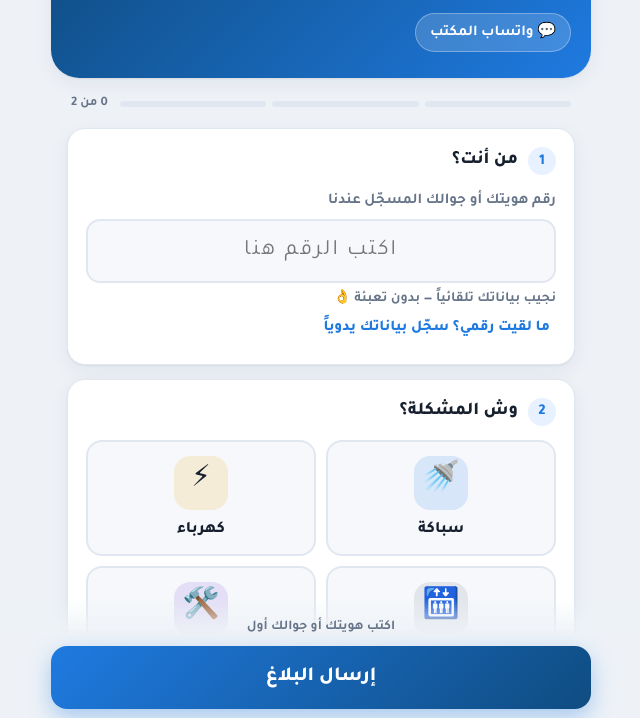
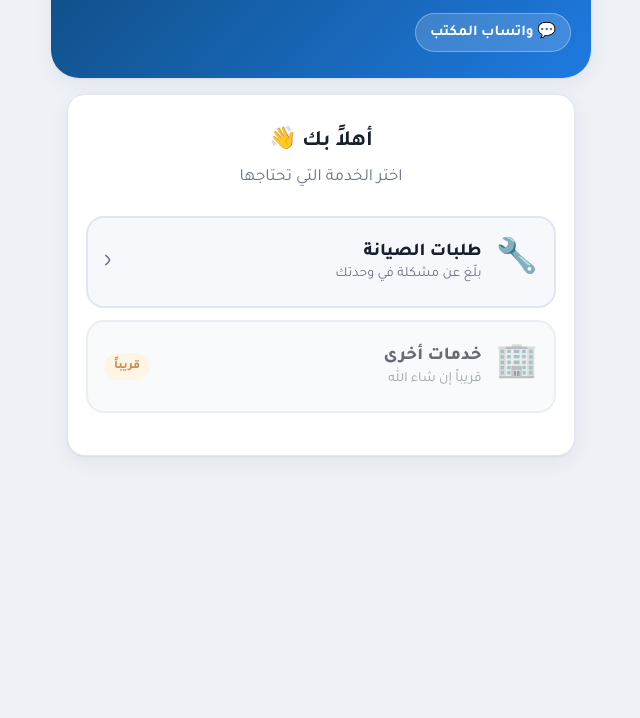
Before and after one commit to aljulsioffice-maint/maintenance, a plain HTML site: page index.html in a window 1280 px wide. Shown: the part 77-795 px from the top of the page, without its empty margins (319-959 px from the left). Drawn offline with Linux system fonts and the light colour scheme.

Commit message:
Update index.html

```diff
--- a/index.html
+++ b/index.html
@@ -27,6 +27,27 @@
   body { font-family: 'Tajawal', 'Segoe UI', Tahoma, sans-serif; font-size: 17px; line-height: 1.55; }
   .hidden { display: none !important; }
   .wrap { max-width: 540px; margin: 0 auto; padding: 0 16px 120px; }
+
+  /* ===== شاشة البداية ===== */
+  .service-btn {
+    display: flex; align-items: center; gap: 14px; width: 100%;
+    padding: 18px 16px; margin-bottom: 12px; text-align: start;
+    background: var(--field); border: 2px solid var(--line); border-radius: 18px;
+    font: inherit; color: var(--text); cursor: pointer;
+    transition: border-color .15s, transform .1s, background .15s;
+  }
+  .service-btn:hover { border-color: var(--accent); }
+  .service-btn:active { transform: scale(.98); }
+  .service-btn .ic { font-size: 34px; flex: none; }
+  .service-btn .tx { flex: 1; line-height: 1.4; }
+  .service-btn .tx b { display: block; font-size: 18px; font-weight: 800; }
+  .service-btn .tx small { display: block; color: var(--muted); font-size: 14px; }
+  .service-btn .ar { font-size: 26px; color: var(--muted); }
+  .service-btn.soon { opacity: .65; cursor: not-allowed; }
+  .service-btn .badge {
+    background: var(--warn-soft); color: var(--warn);
+    font-size: 12px; font-weight: 800; padding: 4px 10px; border-radius: 999px;
+  }
 
   /* ===== الشريط العلوي ===== */
   .hero { margin: 0 -16px 16px; padding: 22px 20px 26px; color: #fff; border-radius: 0 0 28px 28px;
@@ -65,7 +86,6 @@
   textarea { min-height: 92px; resize: vertical; }
   .row2 { display: grid; grid-template-columns: 1fr 1fr; gap: 12px; }
 
-  /* ملخص الملف المحفوظ */
   .prof { display: flex; align-items: center; gap: 12px; background: var(--accent-soft); border-radius: 14px; padding: 12px 14px; }
   .prof .av { width: 42px; height: 42px; border-radius: 50%; background: var(--accent); color: #fff; display: grid; place-items: center; font-size: 20px; font-weight: 800; flex: none; }
   .prof .tx { flex: 1; min-width: 0; line-height: 1.35; }
@@ -80,7 +100,6 @@
   .ubtn small { display: block; color: var(--muted); font-weight: 500; }
   select.sel { width: 100%; font: inherit; font-size: 18px; padding: 13px 14px; border: 2px solid var(--line); border-radius: 14px; background: var(--field); color: var(--text); outline: none; }
   .fld.bad select.sel { border-color: var(--danger); background: var(--danger-soft); }
-  /* أنواع المشكلة */
   .types { display: grid; grid-template-columns: repeat(2, 1fr); gap: 10px; }
   .type { --c: var(--accent); position: relative; border: 2px solid var(--line); border-radius: 16px; background: var(--field); padding: 14px 6px 12px;
     text-align: center; cursor: pointer; font: inherit; font-size: 16px; font-weight: 800; color: var(--text); transition: transform .1s, border-color .15s, background .15s; }
@@ -95,7 +114,6 @@
   .chip { flex: none; border: 1.5px solid var(--line); background: var(--card); color: var(--text); border-radius: 999px; padding: 7px 14px; font: inherit; font-size: 15px; font-weight: 700; cursor: pointer; }
   .chip:active { background: var(--accent-soft); }
 
-  /* طارئ */
   .urgent { display: flex; align-items: center; gap: 12px; margin-top: 16px; padding: 12px 14px; border-radius: 14px; border: 2px solid var(--line); cursor: pointer; font-weight: 800; }
   .urgent input { display: none; }
   .urgent .sw { width: 48px; height: 28px; border-radius: 99px; background: var(--line); position: relative; flex: none; transition: background .2s; }
@@ -105,7 +123,6 @@
   .urgent.on .sw::after { inset-inline-end: 23px; }
   .urgent small { display: block; font-weight: 500; color: var(--muted); font-size: 13px; }
 
-  /* الوسائط */
   .stars { display: flex; gap: 4px; margin: 8px 0; }
   .star { border: 0; background: none; font-size: 32px; color: #e0a800; padding: 0 2px; line-height: 1; }
   .tabs2 { display: flex; gap: 8px; margin-bottom: 12px; }
@@ -126,7 +143,6 @@
   .thumb button { position: absolute; top: 4px; left: 4px; width: 26px; height: 26px; border-radius: 50%; border: 0; background: rgba(0,0,0,.7); color: #fff; font-size: 14px; line-height: 26px; padding: 0; cursor: pointer; }
   .hint { color: var(--muted); font-size: 13.5px; margin-top: 8px; }
 
-  /* شريط الإرسال الثابت */
   .barfix { position: fixed; inset-inline: 0; bottom: 0; z-index: 6; background: linear-gradient(to top, var(--bg) 70%, transparent); padding: 18px 16px 14px; }
   .barfix .in { max-width: 540px; margin: 0 auto; }
   .subhint { text-align: center; font-size: 13.5px; color: var(--muted); font-weight: 700; margin-bottom: 8px; min-height: 18px; }
@@ -135,7 +151,6 @@
   .submit:active { transform: translateY(1px); }
   .submit:disabled { opacity: .6; box-shadow: none; }
   .err { background: var(--danger-soft); color: var(--danger); border-radius: 14px; padding: 12px 14px; margin-bottom: 14px; font-weight: 800; display: none; }
-  /* مخفي بلا إزاحة يسار (الإزاحة في صفحة عربية RTL تسبب تمرير أفقي) */
   .hp { position: absolute; width: 1px; height: 1px; overflow: hidden; opacity: 0; pointer-events: none; clip-path: inset(50%); }
   .overlay { position: fixed; inset: 0; background: rgba(8, 16, 28, .6); display: none; align-items: center; justify-content: center; z-index: 20; padding: 16px; backdrop-filter: blur(3px); }
   .overlay .box { background: var(--card); border-radius: 22px; padding: 26px; width: 100%; max-width: 340px; text-align: center; margin: 0; }
@@ -144,7 +159,6 @@
   .bar { height: 10px; background: var(--line); border-radius: 99px; overflow: hidden; margin-top: 14px; }
   .bar i { display: block; height: 100%; width: 0; background: var(--accent); transition: width .3s; border-radius: 99px; }
 
-  /* تم الاستلام */
   .done { text-align: center; padding: 28px 18px 22px; }
   .tick { width: 84px; height: 84px; border-radius: 50%; background: var(--ok); margin: 0 auto 14px; display: grid; place-items: center; animation: pop .45s cubic-bezier(.2,1.4,.4,1); }
   .tick svg { width: 44px; height: 44px; stroke: #fff; stroke-width: 5; fill: none; stroke-linecap: round; stroke-linejoin: round; stroke-dasharray: 60; stroke-dashoffset: 60; animation: dr .5s .25s forwards; }
@@ -161,7 +175,6 @@
     font: inherit; font-weight: 800; font-size: 17px; margin-top: 10px; cursor: pointer; color: var(--text); text-decoration: none; }
   .btn2.wa { background: #25d366; border-color: #25d366; color: #fff; }
 
-  /* طلباتي */
   .req { border-inline-start: 6px solid var(--accent); }
   .req.s-done { border-inline-start-color: var(--ok); }
   .req.s-rej { border-inline-start-color: var(--danger); }
@@ -183,13 +196,17 @@
   .box.ask textarea { margin-top: 8px; min-height: 70px; }
   .box .submit { font-size: 17px; padding: 12px; margin-top: 8px; box-shadow: none; }
 
-  /* الحارس */
   .gdisp { font-size: 50px; font-weight: 900; text-align: center; margin: 12px 0 4px; min-height: 72px; background: #eef3ff; color: #123; border-radius: 18px; padding: 6px; }
   .keypad { display: grid; grid-template-columns: repeat(3, 1fr); gap: 10px; margin-top: 10px; }
   .keypad button { font: inherit; font-size: 32px; padding: 14px 0; border-radius: 16px; border: 2px solid #d4dbe7; background: #fff; color: #123; font-weight: 800; }
   .keypad button:active { background: #dbe6ff; }
   #gKinds .type .ic { width: auto; min-width: 70px; height: 70px; padding: 0 12px; white-space: nowrap; font-size: 32px; }
   #gKinds .type { font-size: 17px; }
+
+  /* زر الرجوع للرئيسية */
+  .back-home { display:inline-flex; align-items:center; gap:6px; background: var(--field); border: 1px solid var(--line);
+    color: var(--muted); border-radius: 999px; padding: 6px 12px; font: inherit; font-size: 14px; font-weight: 700; cursor: pointer; margin-bottom: 10px; }
+  .back-home:active { background: var(--accent-soft); color: var(--accent); }
 </style>
 </head>
 <body>
@@ -206,8 +223,35 @@
     </div>
   </header>
 
+  <!-- ===== شاشة البداية: اختيار الخدمة ===== -->
+  <div id="landingView">
+    <div class="card" style="text-align:center; padding: 30px 18px;">
+      <h2 style="font-size: 22px; margin: 0 0 6px;">أهلاً بك 👋</h2>
+      <p style="color: var(--muted); margin: 0 0 24px;">اختر الخدمة التي تحتاجها</p>
+
+      <button class="service-btn" onclick="showService('maint')">
+        <span class="ic">🔧</span>
+        <span class="tx">
+          <b>طلبات الصيانة</b>
+          <small>بلّغ عن مشكلة في وحدتك</small>
+        </span>
+        <span class="ar">‹</span>
+      </button>
+
+      <button class="service-btn soon" onclick="showService('other')">
+        <span class="ic">🏢</span>
+        <span class="tx">
+          <b>خدمات أخرى</b>
+          <small>قريباً إن شاء الله</small>
+        </span>
+        <span class="badge">قريباً</span>
+      </button>
+    </div>
+  </div>
+
   <!-- ===== النموذج ===== -->
-  <div id="formView">
+  <div id="formView" class="hidden">
+    <button class="back-home" onclick="goHome()">↩️ الرئيسية</button>
     <div class="err" id="err"></div>
     <div class="stepper" id="stepper"><span class="st" id="st1"></span><span class="st" id="st2"></span><span class="st" id="st3"></span><span class="lbl" id="stLbl">٠ من ٣</span></div>
 
@@ -307,6 +351,7 @@
 
   <!-- ===== طلباتي ===== -->
   <div id="trackView" class="hidden">
+    <button class="back-home" onclick="goHome()">↩️ الرئيسية</button>
     <div id="trackList"></div>
     <button class="btn2" onclick="newRequest()">➕ بلاغ جديد</button>
   </div>
@@ -323,29 +368,25 @@
 
 <script>
   // /*CONFIG*/ — نسخة GitHub Pages تستبدل هذا السطر بقيمها (انظر build_page.py)
-  let SHOW_ALL = false, TRACK_TAB = 'open';   // قبل أول استدعاء لـshowTrack (تفادي TDZ)
+  let SHOW_ALL = false, TRACK_TAB = 'open';
   const _q = new URLSearchParams(location.search);
   const TRACK = (_q.get('t') || '').replace(/[^a-f0-9]/g, '').slice(0, 20), APP_URL = location.origin + location.pathname, API_URL = 'https://script.google.com/macros/s/AKfycby4tmfamJKcw5g29sgp45Rp6j_jSC_1TB5a28VDDbqjznHfN8aZFDdc8Bn9pcWkLs6u7g/exec';
   const TYPES = [['plumb','🚿','سباكة','#1f7ae0'],['elec','⚡','كهرباء','#f0a000'],['elev','🛗','مصعد','#6b7686'],['other','🛠️','أخرى','#7a4bd1']];
-  // عبارات جاهزة (ضغطة واحدة بدل الكتابة) حسب نوع المشكلة
   const QUICK = {
     plumb: [{ t: 'شطاف خربان' }, { t: 'تهريب مياه', src: 1 }, { t: 'انسداد مجاري' }, { t: 'مياه مكيف', src: 1 }, { t: 'إزعاج مكيف', src: 1 }],
     elec: [{ t: 'أفياش لا تعمل' }, { t: 'التماس كهربائي' }, { t: 'مشكلة بالطبلون' }],
     elev: [{ t: 'المصعد معطّل' }, { t: 'باب المصعد لا يغلق' }],
     other: [],
   };
-  const BOT_USER = 'Aljulsi_maint_bot';   // بوت تليجرام: ربط المستأجر بتحديثات طلبه
-  const OFFICE_WA = '966572294942';   // رقم واتساب المكتب (يظهر في زر «واتساب المكتب»)
-  const MAX_PHOTOS = 4, MAX_VIDEO_SEC = 30, MAX_VIDEO_MB = 45, CHUNK = 4 * 1024 * 1024; // مضاعف 256KB (شرط Drive)
+  const BOT_USER = 'Aljulsi_maint_bot';
+  const OFFICE_WA = '966572294942';
+  const MAX_PHOTOS = 4, MAX_VIDEO_SEC = 30, MAX_VIDEO_MB = 45, CHUNK = 4 * 1024 * 1024;
   let selType = '', photos = [], video = null, lastToken = '', gKind = '', needSrc = false, srcMode = '';
-  // رابط الحارس: ?g=رمز — يعرض نموذجاً مبسطاً (رقم شقة + صورة) بلا تسجيل
   const GUARD = (new URLSearchParams(location.search).get('g') || '').replace(/[^a-f0-9]/g, '').slice(0, 12);
 
-  // ---------- تخزين محلي (قد يكون محظوراً بالمتصفح: كل شيء داخل try) ----------
   function lsGet(k, d) { try { const v = localStorage.getItem(k); return v ? JSON.parse(v) : d; } catch (e) { return d; } }
   function lsSet(k, v) { try { localStorage.setItem(k, JSON.stringify(v)); } catch (e) {} }
 
-  // داخل Google: google.script.run — خارجها (GitHub Pages): fetch لنفس الدوال، بلا حساب Google (credentials: omit)
   function apiPost(fn, args, keepalive) {
     return fetch(API_URL, { method: 'POST', headers: { 'Content-Type': 'text/plain;charset=utf-8' },
       body: JSON.stringify({ fn: fn, args: args }), credentials: 'omit', redirect: 'follow', keepalive: !!keepalive });
@@ -354,7 +395,6 @@
     if (!API_URL) return new Promise((res, rej) => google.script.run.withSuccessHandler(res).withFailureHandler(rej)[fn](...args));
     return apiPost(fn, args).then(r => r.json()).then(j => { if (!j.ok) throw new Error(j.error); return j.result; });
   }
-  // بلا انتظار: يكمل في الخادم حتى لو أُغلقت الصفحة
   function fire(fn, ...args) {
     try { if (!API_URL) google.script.run[fn](...args); else apiPost(fn, args, true).catch(() => {}); } catch (e) {}
   }
@@ -362,7 +402,6 @@
   const toLatin = s => String(s || '').replace(/[٠-٩]/g, d => d.charCodeAt(0) - 1632).replace(/[۰-۹]/g, d => d.charCodeAt(0) - 1776);
   const phoneOk = v => /^(05|5|\+9665|9665|009665)\d{8}$/.test(toLatin(v).replace(/[\s-]/g, ''));
 
-  // ---------- بناء الصفحة ----------
   $('types').innerHTML = TYPES.map(t => `<button type="button" class="type" data-k="${t[0]}" style="--c:${t[3]}"><span class="ic">${t[1]}</span>${t[2]}</button>`).join('');
   $('types').addEventListener('click', e => {
     const b = e.target.closest('.type'); if (!b) return;
@@ -384,20 +423,18 @@
     if (c.src) { needSrc = true; $('f_src').classList.remove('hidden'); }
     $('f_desc').classList.remove('bad'); refreshSteps();
   }
-  // تهريب/مياه مكيف: هل المصدر شقتي أم الشقة اللي فوقي (ورقمها)
   function setSrc(m) {
     srcMode = m; $('srcSame').classList.toggle('on', m === 'same'); $('srcUp').classList.toggle('on', m === 'up');
     $('srcApt').classList.toggle('hidden', m !== 'up'); $('f_src').classList.remove('bad');
     if (m === 'up') setTimeout(() => $('srcApt').focus({ preventScroll: true }), 50);
   }
   $('waBtn').href = 'https://wa.me/' + OFFICE_WA;
-  // ---------- «من أنت؟»: هوية أو جوال مسجّل ⇒ استيراد البيانات؛ وإلا تسجيل يدوي ----------
   let ident = null, lkSeq = 0, manualOn = false;
   const plausible = v => /^[12]\d{9}$/.test(v) || /^05\d{8}$/.test(v) || /^5\d{8}$/.test(v) || /^9665\d{8}$/.test(v);
   function manualValid() { return $('name').value.trim().length >= 2 && $('bld').value && $('apt').value.trim() && phoneOk($('phone').value); }
   function identReady() { return !!ident && (!ident.needPhone || phoneOk($('phone2').value)); }
   function profComplete() { return identReady() || (!ident && manualValid() && !manualOn); }
-  function show1(which) {   // idBox | prof | pick | manual
+  function show1(which) {
     $('idBox').classList.toggle('hidden', which === 'prof' || which === 'pick');
     $('profSum').classList.toggle('hidden', which !== 'prof');
     $('unitPick').classList.toggle('hidden', which !== 'pick');
@@ -456,7 +493,6 @@
   ['name', 'apt', 'phone', 'phone2', 'desc'].forEach(id => $(id).addEventListener('input', () => { const f = $('f_' + id); if (f) f.classList.remove('bad'); refreshSteps(); }));
   $('bld').addEventListener('input', () => { $('f_bld').classList.remove('bad'); refreshSteps(); });
 
-  // ---------- مؤشر التقدّم ----------
   function refreshSteps() {
     if (GUARD) return;
     const s1 = profComplete(), s2 = !!selType && ($('desc').value.trim().length >= 3 || photos.length || video), s3 = !!(photos.length || video);
@@ -472,7 +508,7 @@
   if (GUARD) {
     ['tenCard', 'probCard', 'tgBtn', 'shBtn'].forEach(k => { const e = $(k); if (e) e.classList.add('hidden'); });
     $('guardCard').classList.remove('hidden'); $('mediaH').textContent = 'الصورة';
-    document.querySelectorAll('.media-btns .mbtn').forEach((b, i) => { if (i > 1) b.classList.add('hidden'); });   // الحارس: صورة فقط بلا فيديو
+    document.querySelectorAll('.media-btns .mbtn').forEach((b, i) => { if (i > 1) b.classList.add('hidden'); });
     $('gKinds').addEventListener('click', e => {
       const b = e.target.closest('.type'); if (!b) return;
       gKind = b.dataset.k;
@@ -496,7 +532,6 @@
 
   function refreshMyBtn() { $('myBtn').classList.toggle('hidden', !lsGet('mr_tokens', []).length && !TRACK); }
 
-  // ---------- الوسائط ----------
   ['photoIn', 'photoCam'].forEach(id => $(id).addEventListener('change', e => {
     const files = Array.from(e.target.files || []);
     for (const f of files) {
@@ -543,9 +578,7 @@
     return new Promise((res, rej) => { const r = new FileReader(); r.onload = () => res(String(r.result).split(',')[1]); r.onerror = rej; r.readAsDataURL(blob); });
   }
 
-  // ---------- الإرسال ----------
   function showErr(m) { const e = $('err'); e.textContent = m; e.style.display = m ? 'block' : 'none'; if (m) window.scrollTo({ top: 0, behavior: 'smooth' }); }
-  // خطأ على حقل بعينه: يلوّنه ويمرّر إليه
   function bad(field, msg) {
     showErr('');
     const f = $('f_' + field); if (!f) return showErr(msg);
@@ -596,7 +629,6 @@
     if (!GUARD) lsSet('mr_profile', ident ? { lk: ident.lk, pick: ident.pick, name: ident.name, bld: ident.bld, apt: ident.apt, needPhone: ident.needPhone, phone2: f.phone || '' } : { manual: true, name: f.name, bld: f.district, apt: f.apt, phone: f.phone });
     else { $('gapt').value = ''; $('gaptv').textContent = '—'; gKind = ''; document.querySelectorAll('#gKinds .type').forEach(x => x.classList.remove('on')); }
 
-    // رقم البلاغ يظهر فوراً؛ المرفقات تكمل رفعها بالخلفية وتظهر حالتها بشاشة «تم الاستلام»
     const ph = photos.slice(), vd = video;
     if (res.id) { const t = lsGet('mr_tokens', []); t.push(res.token); lsSet('mr_tokens', t); }
     lastToken = res.token;
@@ -617,7 +649,6 @@
     const total = ph.length + (vd ? Math.max(1, Math.ceil(vd.file.size / CHUNK)) : 0);
     let step = 0;
     const bump = () => { $('doneWarn').textContent = '⏳ جاري رفع المرفقات (' + Math.min(100, Math.round(100 * (++step) / Math.max(1, total))) + '%)… لا تغلق الصفحة'; };
-    // الصور كلها والفيديو بنفس الوقت (لا واحد بعد الثاني) — هذا أكبر توفير في الوقت
     const photoJobs = ph.map(async p => {
       try { const r = await run('uploadPhoto', res.id, res.token, await compress(p.file)); if (!r || !r.ok) failed++; }
       catch (e) { failed++; }
@@ -638,25 +669,37 @@
     })();
     await Promise.all(photoJobs.concat([videoJob]));
     uploading = false; window.removeEventListener('beforeunload', guard);
-    // الإرسال لتليجرام يكمل في الخلفية — المستأجر لا ينتظره
     fire('flushMedia', res.id, res.token);
     $('doneWarn').textContent = failed ? 'تعذر رفع بعض المرفقات — البلاغ نفسه وصل.' : '✅ تم رفع المرفقات';
   }
   function endSend(msg) { $('overlay').style.display = 'none'; $('sendBtn').disabled = false; showErr(msg); }
 
-  function show(id) { ['formView', 'doneView', 'trackView'].forEach(v => $(v).classList.toggle('hidden', v !== id)); window.scrollTo(0, 0); }
+  // ===== إظهار/إخفاء الشاشات =====
+  function show(id) {
+    ['landingView', 'formView', 'doneView', 'trackView'].forEach(v => $(v).classList.toggle('hidden', v !== id));
+    window.scrollTo(0, 0);
+  }
   function newRequest() { show('formView'); }
+  function goHome() { show('landingView'); }
+
+  // ===== اختيار الخدمة =====
+  function showService(kind) {
+    if (kind === 'maint') {
+      show('formView');
+    } else {
+      alert('🏢 خدمات أخرى — قريباً إن شاء الله');
+    }
+  }
+
   function shareLink() {
     const url = APP_URL + '?t=' + lastToken;
     window.open('https://wa.me/?text=' + encodeURIComponent('رابط متابعة بلاغ الصيانة: ' + url), '_blank');
   }
 
-  // ---------- طلباتي ----------
   let uploadingMore = false;
   async function showTrack(quiet) {
     if (quiet && uploadingMore) return;
     if (!quiet) show('trackView');
-    // رابط مخصص (?t=) يعرض طلبه فقط؛ «عرض كل طلباتي» يكشف البقية
     const tokens = TRACK && !SHOW_ALL ? [TRACK] : lsGet('mr_tokens', []).slice();
     if (TRACK && tokens.indexOf(TRACK) < 0) tokens.push(TRACK);
     if (!tokens.length) { $('trackList').innerHTML = '<div class="card">لا توجد طلبات محفوظة في هذا الجوال.</div>'; return; }
@@ -697,7 +740,7 @@
         : r.ts === 'away' ? `<div class="box live way">🚪 الفني ${esc(r.tech)} وصل ولم يجد أحداً — <b>تواصل معه</b></div>`
         : r.ts === 'assigned' ? `<div class="box live">👷 تم تعيين الفني ${esc(r.tech)} لطلبك</div>`
         : r.ts === 'done' ? `<div class="box live">✔️ أنهى الفني ${esc(r.tech)} العمل، ونتأكد من الإنجاز</div>` : '';
-      const tg = '';   // الإشعارات كلها بواتساب (المستأجر ما يستخدم تليجرام)
+      const tg = '';
       const note = r.status === 'تمت المعالجة' && r.note ? `<div class="hint">ملاحظة: ${esc(r.note)}</div>` : '';
       const when = r.closed ? (r.status === 'مرفوض' ? ' · ' : ' · أُنجز ') + esc(r.closed) : '';
       const cls = r.status === 'مرفوض' ? 's-rej' : r.status === 'تمت المعالجة' ? 's-done' : r.status === 'بانتظار ردك' ? 's-ask' : '';
@@ -707,7 +750,6 @@
     }).join('');
     Object.keys(STARS).forEach(id => { if ($('st' + id)) pickStar(id, STARS[id]); });
   }
-  // تحديث تلقائي كل 20 ثانية والمستأجر فاتح «طلباتي» (لا نمسح ما يكتبه برد معلّق)
   setInterval(() => {
     try {
       if ($('trackView').classList.contains('hidden') || document.hidden || uploadingMore) return;
@@ -715,7 +757,6 @@
       showTrack(true);
     } catch (e) {}
   }, 20000);
-  // الإدارة طلبت صورة/فيديو: يرفعها المستأجر من «طلباتي»
   async function sendMore(id, token) {
     const files = [...$('mf' + id).files], st = $('ms' + id);
     if (!files.length) return;
@@ -767,6 +808,11 @@
     catch (e) { alert('تعذر الإرسال، حاول مرة ثانية'); ta.disabled = false; return; }
     showTrack();
   }
+
+  // ===== إظهار شاشة البداية (إلا لو فيه رابط متابعة أو حارس) =====
+  if (!GUARD && !TRACK) {
+    show('landingView');
+  }
 </script>
 </body>
 </html>
```
